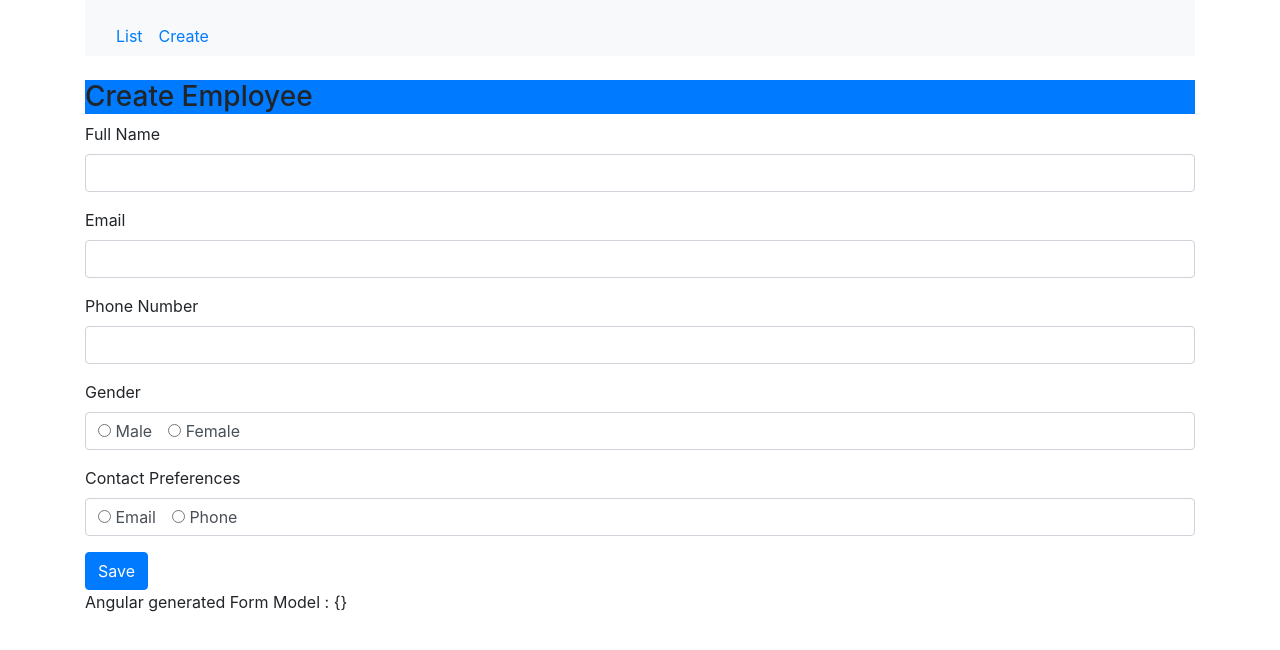
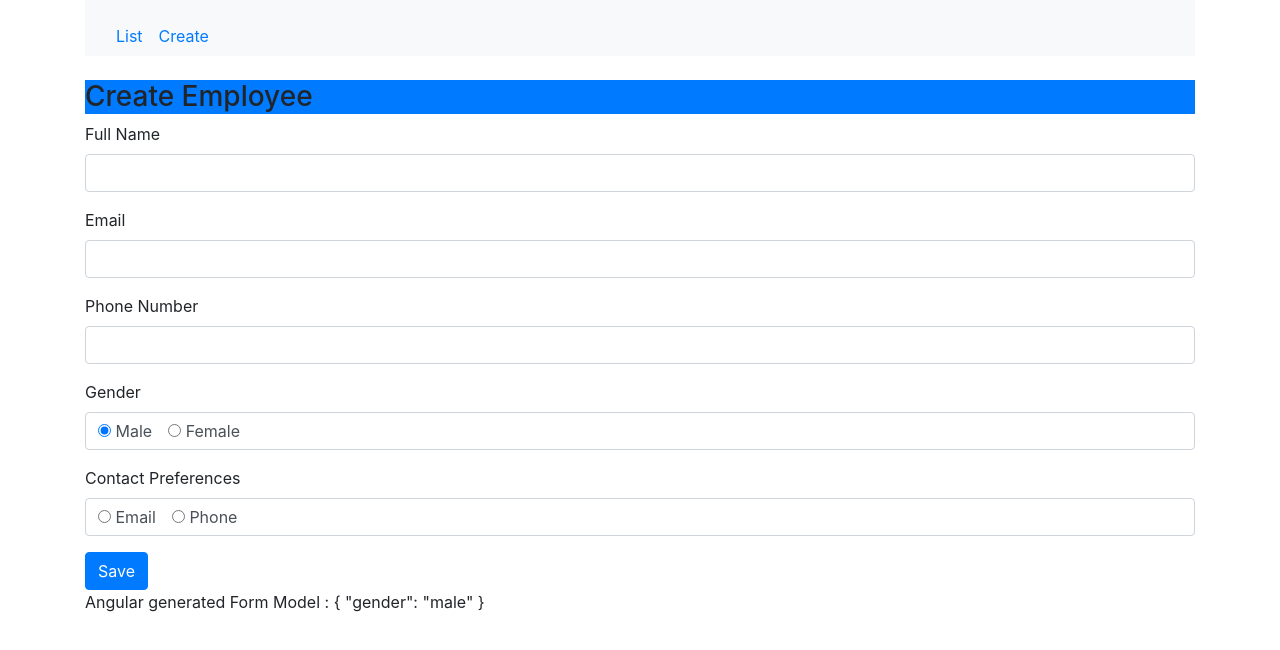
Before and after one commit to sohag-aust/angular-crud, an Angular app: page /create in a window 1280 px wide. Shown: the top 650 px of the page. Built offline with nearby package versions, Linux system fonts and the light colour scheme.

Commit message:
Radio button checked by default

```diff
--- a/src/app/employees/create-employee.component.ts
+++ b/src/app/employees/create-employee.component.ts
@@ -10,7 +10,7 @@ export class CreateEmployeeComponent implements OnInit {
 
   fullName!: string;
   email!: string;
-  gender!: string;
+  gender: string = 'male'; // check male by default, default value should be same as value property in html
   phoneNumber!: number;
   contactPreference!: string;
 
```
